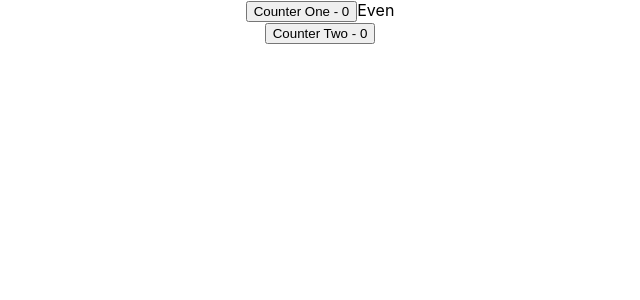
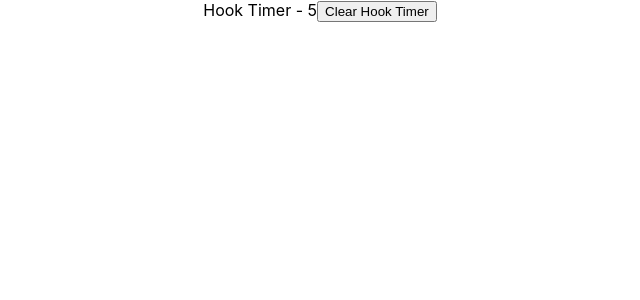
Before and after one commit to PhalugunaRao/hello-world, a React (Create React App) app: page / in a window 1280 px wide. Shown: the top 300 px of the page, without its empty margins (320-960 px from the left). Built offline with nearby package versions, Linux system fonts and the light colour scheme.

Commit message:
use refs

```diff
--- a/src/App.js
+++ b/src/App.js
@@ -35,6 +35,8 @@ import DataFetchingOne from './datafetch/DataFetchingOne';
 import DataFetchingTwo from './datafetch/DataFetchingTwo';
 import FetchData from './datafetch/FetchData';
 import UseMemoCounter from './ReactHooks /UseMemoCounter';
+import FocusInput from './ReactHooks /FocusInput';
+import HookTimer from './ReactHooks /HookTimer';
 
 export const UserContext = React.createContext()
 export const ChannelContext =React.createContext()
@@ -60,7 +62,7 @@ function App() {
   return (
     <div className="App">
       {/* <DataFetchingTwo/> */}
-      <UseMemoCounter/>
+      <HookTimer/>
 
     </div>
     // <CountContext.Provider value={{countState:count, countDispatch:dispatch}}>
--- /dev/null
+++ b/src/ReactHooks /FocusInput.js
@@ -0,0 +1,18 @@
+import React, { useEffect, useRef } from 'react'
+
+function FocusInput() {
+
+  const inputRef = useRef(null)
+
+  useEffect(() =>{
+    inputRef.current.focus()
+
+  },[])
+  return (
+    <div>
+      <input ref={inputRef} type='text'></input>
+    </div>
+  )
+}
+
+export default FocusInput
--- /dev/null
+++ b/src/ReactHooks /HookTimer.js
@@ -0,0 +1,22 @@
+import React, { useEffect, useState } from 'react'
+
+function HookTimer() {
+  const [timer,settimer] = useState(0)
+
+  useEffect(() =>{
+    const interval = setInterval(() => {
+      settimer(prevTimer => prevTimer + 1)
+    },1000)
+    return() =>{
+      clearInterval(interval)
+    };
+  },[])
+  return (
+    <div>
+      Hook Timer - {timer}
+      <button onClick={() => clearInterval(interval)}>Clear Hook Timer</button>
+    </div>
+  )
+}
+
+export default HookTimer
```
